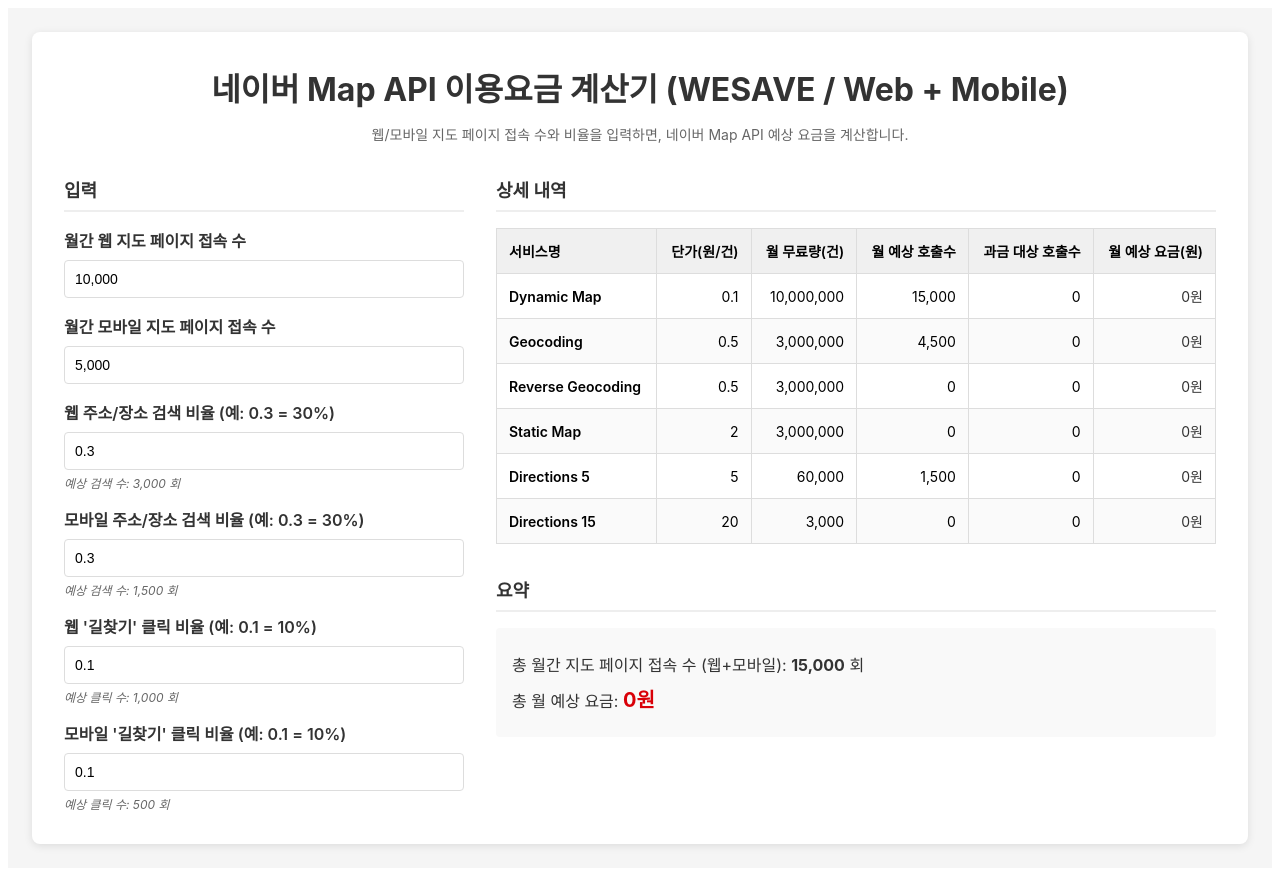
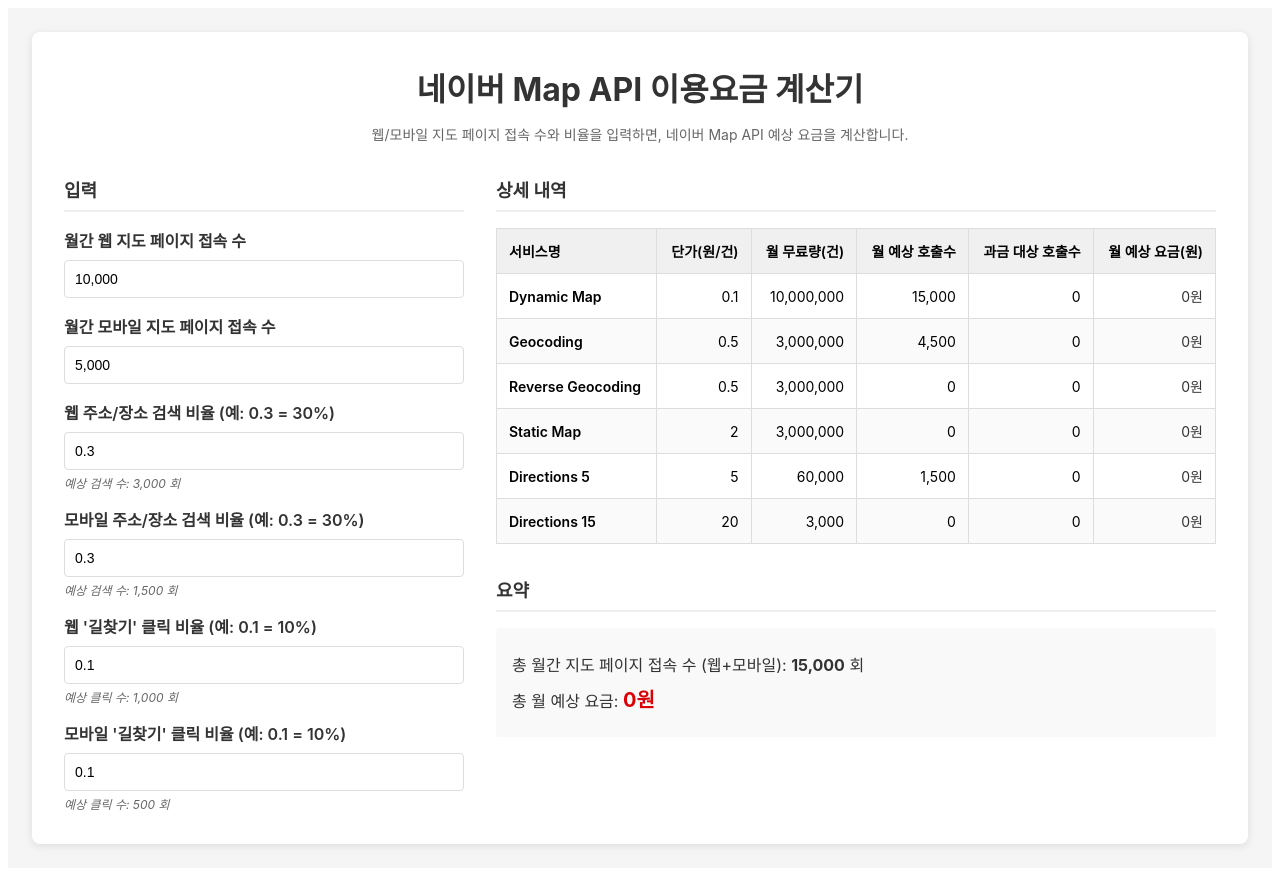
Before and after one commit to ConradChoi/sc_wesave, a React (Vite) app: page / in a window 1280 px wide. Built offline with nearby package versions, Linux system fonts and the light colour scheme.

Commit message:
Update: 좌우 분할 레이아웃, 천단위 콤마 표시, 비율별 예상 접속 수 표시 기능 추가

```diff
--- a/src/App.tsx
+++ b/src/App.tsx
@@ -191,7 +191,7 @@
           marginBottom: '8px',
           color: '#333'
         }}>
-          네이버 Map API 이용요금 계산기 (WESAVE / Web + Mobile)
+          네이버 Map API 이용요금 계산기
         </h1>
         <p style={{
           textAlign: 'center',
```
